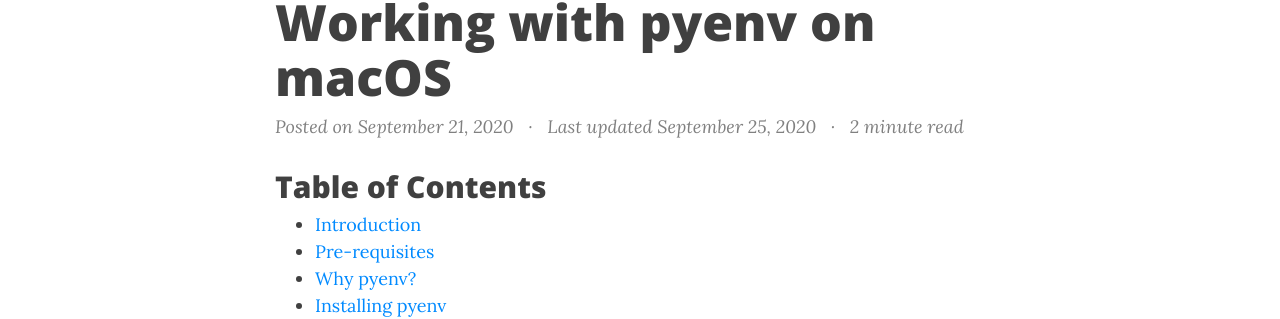
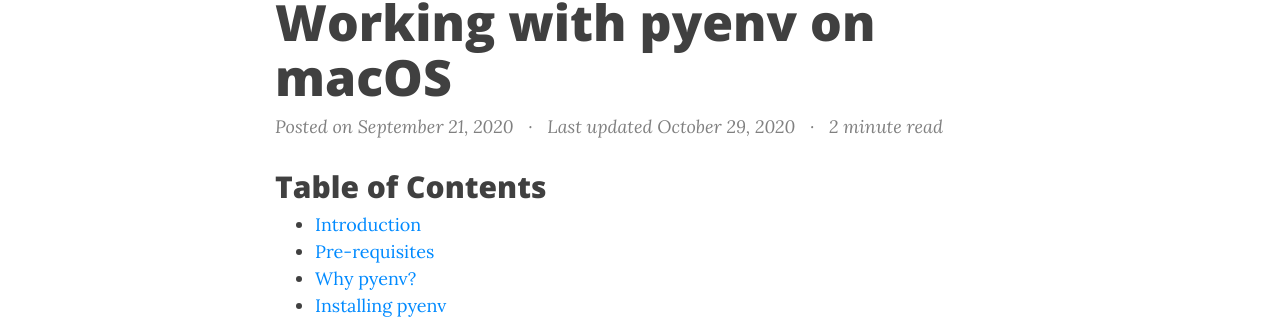
Before and after one commit to cesarcoatl/cesarcoatl.github.io, a Jekyll site: the page built from _posts/2020-09-21-working-with-pyenv-on-macos.md, in a window 1280 px wide and 900 px high. Shown: the part 135-454 px from the top of the window. Built offline with Jekyll 4.4.1, drawn with Linux system fonts in a browser that asks for light colours; nearby versions of some CDN libraries; comment, search, counter and statistics services are not loaded.

Commit message:
:sweat_smile: Missed to change the date.

```diff
--- a/_posts/2020-09-21-working-with-pyenv-on-macos.md
+++ b/_posts/2020-09-21-working-with-pyenv-on-macos.md
@@ -9,7 +9,7 @@
 - python
 - tutorial
 date: 2020-09-21 13:02 -0700
-last-updated: 2020-09-25 11:11 -0700
+last-updated: 2020-10-29 12:31 -0700
 ---
 ## Table of Contents
 - [Introduction](#introduction)
```
